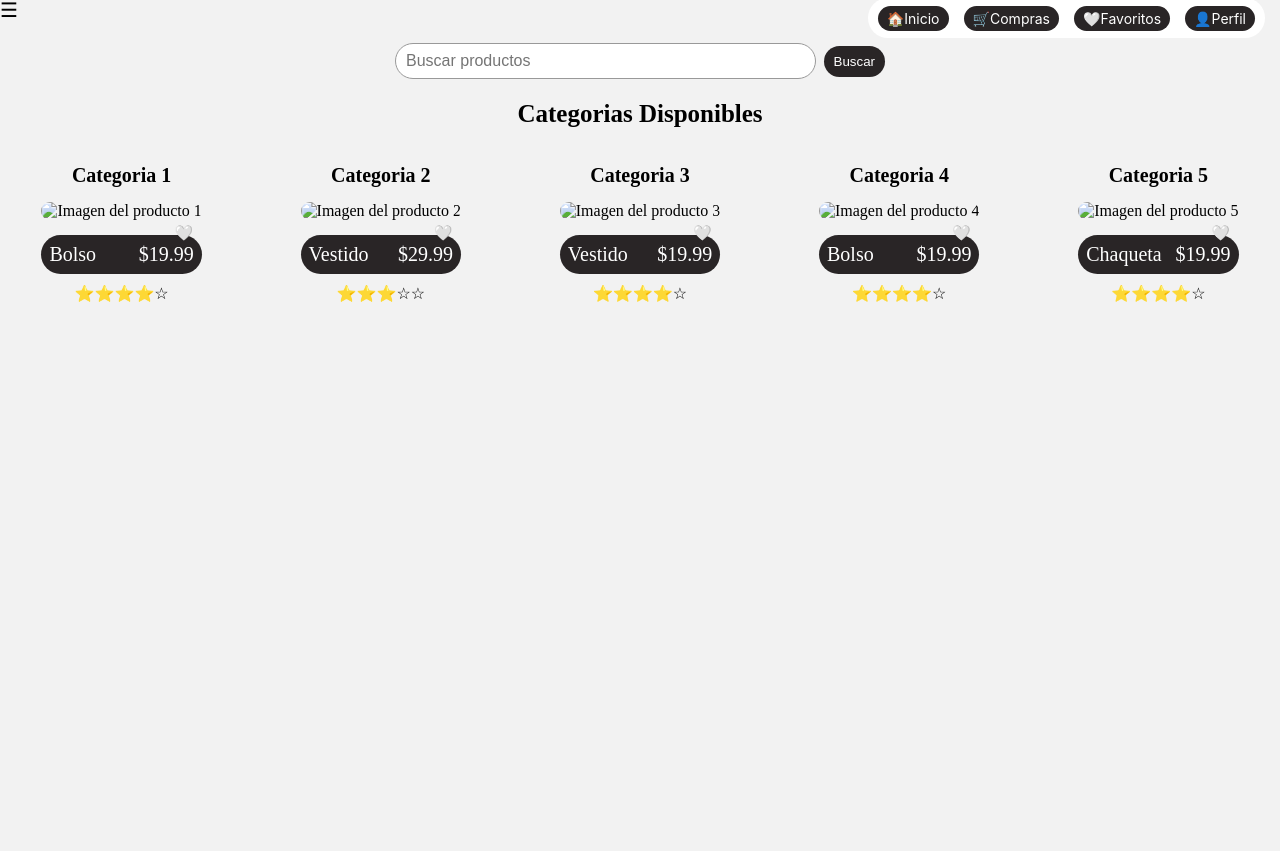
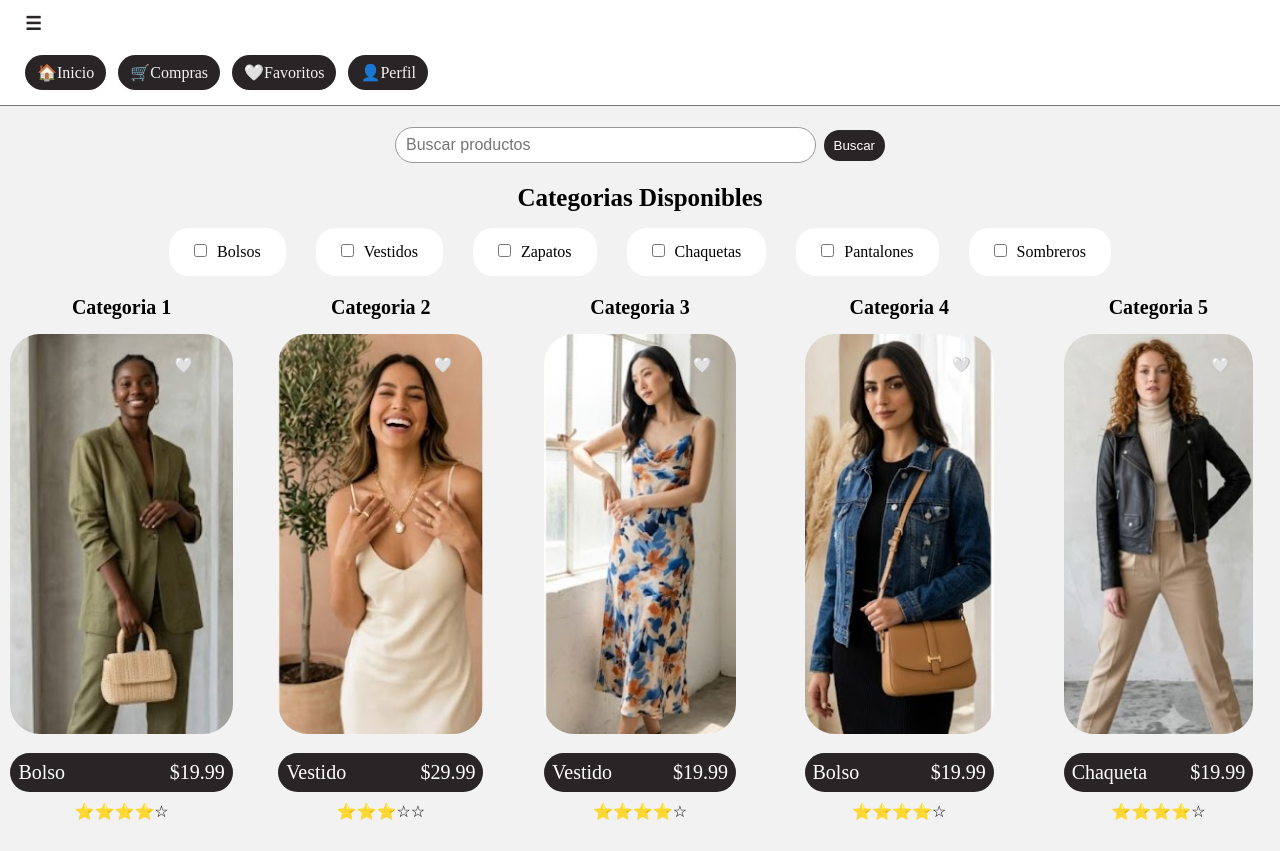
Before and after one commit to marc47/repositorio_store, a plain HTML site: page index.html in a window 1280 px wide. Shown: the part 62-913 px from the top of the page. Before the commit the page ends 800 px from the top, so only its background shows below. Drawn offline with Linux system fonts and the light colour scheme; a web font is replaced by a local one.

Commit message:
fix: adjusting code from main

```diff
--- a/fashion_store/css/checkout.css
+++ b/fashion_store/css/checkout.css
@@ -1,4 +1,4 @@
-@import url("variable.css");
+@import url("./variables.css");
 
 @font-face {
   font-family: 'EncodeSans';
@@ -69,10 +69,13 @@ img {
     border: 2px solid rgba(255, 255, 255, 0.35);
 }
 
+
+
+
 /* Navegación */
 .mobile-menu {
     position: relative;
-    padding: 1rem 1.5rem;
+    padding: 15px 25px;
     background-color: #ffffff;
     border-bottom: 1px solid var(--primary-color-grey, #787676);
 }
@@ -90,12 +93,12 @@ img {
 .burguer {
     font-size: 1.15rem;
     font-weight: 700;
-    color: var(--text-color);
+    color: var(--primary-color);
     cursor: pointer;
 }
 
 .menu {
-    margin-top: 1rem;
+    margin-top: 20px;
     display: flex;
     flex-wrap: wrap;
     gap: 0.75rem;
@@ -111,9 +114,9 @@ img {
 
 .menu a {
     display: inline-block;
-    background: var(--primary-color);
+    background: var(--primary-color, #333);
     color: var(--light-grey, #fafafc );
-    padding: 5px 10px;
+    padding: 8px 12px;
     border-radius: 20px;
     transition: transform 0.2s ease, background-color 0.2s ease;
 }
@@ -354,10 +357,6 @@ img {
         padding: 20px ;
     }
 
-    .menu {
-        flex-direction: column;
-    }
-
     .cart-card {
         grid-template-columns: 1fr;
     }
@@ -367,3 +366,16 @@ img {
         align-items: flex-start;
     }
 }
+
+/*mobile menu*/
+@media (max-width: 600px) {
+    .menu {
+
+    position: fixed;
+    bottom: 2%;
+    flex-direction: row;
+    background-color: #333;
+    border-radius: 18px;
+    opacity: 0.9;
+    }
+}
--- a/fashion_store/css/details.css
+++ b/fashion_store/css/details.css
@@ -1,4 +1,4 @@
-@import url("variables.css");
+@import url("./variables.css");
 
 /*Font encodesans*/
 @font-face {
@@ -25,11 +25,11 @@ ul{
 
 
 /*color del body*/
-body{
-    background-color: var(--light-grey);
-    width: 100%;
-    height: 100%;
+body {
     font-family: "EncodeSans", EncodeSans-Regular;
+    background-color: var(light-grey);
+    color: var(--primary-color, #333);
+    min-height: 100%;
 }
 
 h1{
@@ -44,18 +44,13 @@ h3{
 }
 
 /*header*/
-.header{
-    font-family: "EncodeSans", EncodeSans-Regular;
+.header {
     display: flex;
-    position: relative;
-    width: 100%;
-    height: 60px;
     justify-content: space-between;
-    gap: 40px;
     align-items: center;
-    padding: 15px;
+    padding: 1rem 1.5rem;
     background-color: var(--primary-color, #333);
-    color: var(--white, #fff);
+    color: #ffffff;
 }
 
 .user-picture{
@@ -66,54 +61,60 @@ h3{
 }
 
 /* Menu hamburguesa */
-.mobile-menu input[type="checkbox"] {
-    justify-content:end;
-    position: absolute;
-    top: 15px;
-    right: 15px;
-    width: 30px;
-    height: 30px;
-    opacity: 0;
-    z-index: 100;
+.mobile-menu {
+    position: relative;
+    padding: 15px 25px;
+    background-color: #ffffff;
+    border-bottom: 1px solid var(--primary-color-grey, #787676);
 }
 
-.mobile-menu input[type="checkbox"]:checked ~ .menu {
-    display: block;
+.mobile-menu-toggle {
+    display: flex;
+    align-items: center;
+    justify-content: space-between;
 }
 
-.burguer{
-    font-size: 25px;
-    cursor:pointer;
+.menu-toggle {
+    display: none;
 }
 
-.menu{
-    font-family: "EncodeSans", EncodeSans-Regular;
-    position: absolute;
-    top: 60px;
-    right: 15px;
-    padding: 10px;
-    background-color: var(--primary-color, #333);
-    border-radius: 20px;
-    display: none;
-    list-style-type: none;
-    display: inline-flex;
-    gap: 15px;
-    background-color: var(--white, #fff);
-
+.burguer {
+    font-size: 1.15rem;
+    font-weight: 700;
+    color: var(--primary-color);
+    cursor: pointer;
 }
 
-.mobile-menu a {
-    color: var(--primary-medium, #f0f0f0);
-    background-color: var(--primary-color, #333);
-    font-size: 14px;
-    padding: 4px 9px;
-    border-radius: 20px;
-    text-decoration: none;
+.menu {
+    margin-top: 20px;
+    display: flex;
+    flex-wrap: wrap;
+    gap: 0.75rem;
 }
 
-.mobile-menu a:hover{
-    color: var(--primary-color, #333);
-    background-color: var(--primary-medium, #f0f0f0);
+.menu-toggle:checked ~ .menu {
+    display: flex;
+}
+
+.menu li {
+    list-style: none;
+}
+
+.menu a {
+    text-decoration: none;
+    display: inline-block;
+    background: var(--primary-color, #333);
+    color: var(--light-grey, #fafafc );
+    padding: 8px 12px;
+    border-radius: 20px;
+    transition: transform 0.2s ease, background-color 0.2s ease;
+    z-index: auto;
+}
+
+.menu a:hover {
+    transform: translateY(-1px);
+    background-color: var(--light-grey, #A3A1A2);
+    color: #333;
 }
 
 /* Responsive rules for menu display */
@@ -240,3 +241,15 @@ main {
         grid-template-columns: 1fr;
     }
 }
+
+@media (max-width: 600px) {
+    .menu {
+
+    position: fixed;
+    bottom: 2%;
+    flex-direction: row;
+    background-color: #333;
+    border-radius: 18px;
+    opacity: 0.9;
+    }
+}
--- a/fashion_store/css/styles.css
+++ b/fashion_store/css/styles.css
@@ -57,56 +57,63 @@ body{
 }
 
 /* Menu hamburguesa */
-.mobile-menu input[type="checkbox"] {
-    justify-content:end;
-    position: absolute;
-    top: 15px;
-    right: 15px;
-    width: 30px;
-    height: 30px;
-    opacity: 0;
-    z-index: 100;
+
+.mobile-menu {
+    position: relative;
+    padding: 15px 25px;
+    background-color: #ffffff;
+    border-bottom: 1px solid var(--primary-color-grey, #787676);
 }
 
-.mobile-menu input[type="checkbox"]:checked ~ .menu {
+.mobile-menu-toggle {
+    display: flex;
+    align-items: center;
+    justify-content: space-between;
+}
+
+.menu-toggle {
     display: none;
 }
 
-.burguer{
-    font-size: 20px;
-    cursor:pointer;
+.burguer {
+    font-size: 1.15rem;
+    font-weight: 700;
+    color: var(--primary-color);
+    cursor: pointer;
 }
 
-.menu{
-    font-family: var(--font-family, apple-system, BlinkMacSystemFont, "Segoe UI", Roboto, "Helvetica Neue", Arial, sans-serif);
-    position: absolute;
-    top: 60px;
-    right: 15px;
-    padding: 10px;
-    background-color: var(--primary-color, #333);
-    border-radius: 20px;
-    display: none;
-    list-style-type: none;
-    display: inline-flex;
-    gap: 15px;
-    background-color: var(--white, #fff);
-
+.menu {
+    margin-top: 20px;
+    display: flex;
+    flex-wrap: wrap;
+    gap: 0.75rem;
 }
 
-.mobile-menu a {
-    color: var(--white, #fff);
-    background-color: var(--primary-color, #333);
-    font-size: 14px;
-    padding: 4px 9px;
-    border-radius: 20px;
-    text-decoration: none;
-
+.menu-toggle:checked ~ .menu {
+    display: flex;
 }
 
-.mobile-menu a:hover{
-    color: var(--primary-color, #333);
-    background-color: var(--primary-medium, #f0f0f0);
+.menu li {
+    list-style: none;
 }
+
+.menu a {
+    text-decoration: none;
+    display: inline-block;
+    background: var(--primary-color, #333);
+    color: var(--light-grey, #fafafc );
+    padding: 8px 12px;
+    border-radius: 20px;
+    transition: transform 0.2s ease, background-color 0.2s ease;
+    z-index: auto;
+}
+
+.menu a:hover {
+    transform: translateY(-1px);
+    background-color: var(--light-grey, #A3A1A2);
+    color: #333;
+}
+
 
 
 /* Estilos para la barra de búsqueda */
@@ -140,6 +147,30 @@ body{
 }
 
 .search-bar button:active{opacity:0.5}
+
+/*Figure categories*/
+
+.category-container{
+    display: flex;
+    gap: 30px;
+    justify-content: center;
+}
+
+.category-div{
+    background-color: #fff;
+    padding: 15px 25px;
+    border-radius: 20px;
+}
+
+.category-div:hover{
+    transform: var(--dark-grey);
+    color: #fff;
+    background-color: var(--primary-color);
+}
+
+.selector{
+    margin-right: 10px;
+}
 
 /*seccion de categorias*/
 
@@ -253,6 +284,7 @@ body{
 /* Responsive rules for store */
 
 @media (max-width: 850px) {
+    .category-container,
     .container {
         display: grid;
         grid-template-columns: repeat(4, minmax(180px, 1fr));
@@ -262,6 +294,7 @@ body{
 }
 
 @media (max-width: 700px) {
+    .category-container,
     .container {
         display: grid;
         grid-template-columns: repeat(3, minmax(180px, 1fr));
@@ -272,22 +305,28 @@ body{
 }
 
 @media (max-width: 608px) {
+    .category-container,
     .container {
-         display: grid;
+        display: grid;
         grid-template-columns: repeat(2, minmax(180px, 1fr));
         background-color: var(--white, );
         padding: 20px 0;
 
     }
+
 }
 
 /* Responsive rules for menu display */
 
-/*mobile*/
-@media (max-width: 508px) {
+
+/*mobile menu*/
+@media (max-width: 600px) {
     .menu {
-        display:grid;
-        position:initial;
-        gap: 20px;
+    position: fixed;
+    bottom: 2%;
+    flex-direction: row;
+    background-color: #333;
+    border-radius: 18px;
+    opacity: 0.9;
     }
 }
--- a/index.html
+++ b/index.html
@@ -13,7 +13,7 @@
 <header class="header">
     <!--saludo de bienvenida personalizado-->
     <h3 class="welcome-message">Bienvenido a Fashion Store Usuario</h3>
-    <img src="./storage/img/userIcon.webp" alt="user-pic" class="user-picture">
+    <img src="./fashion_store/storage/img/userIcon.webp" alt="user-pic" class="user-picture">
 </header>
     <!--Menu movil con "Inicio", "carrito de compras", "favoritos", "perfil"-->
 
@@ -22,12 +22,12 @@
             <input type="checkbox" id="menu-toggle" class="menu-toggle">
             <label for="menu-toggle" class="burguer">☰</label>
         </div>
-            <ul class="menu">
-                <li><a href="./index.html">🏠Inicio</a></li>
-                <li><a href="./views/checkout.html">🛒Compras</a></li>
-                <li><a href="./views/details.html">🤍Favoritos</a></li>
-                <li><a href="#perfil">👤Perfil</a></li>
-            </ul>
+        <ul class="menu">
+            <li><a href="./index.html">🏠Inicio</a></li>
+            <li><a href="./fashion_store/views/checkout.html">🛒Compras</a></li>
+            <li><a href="./fashion_store/views/details.html">🤍Favoritos</a></li>
+            <li><a href="#perfil">👤Perfil</a></li>
+        </ul>
     </nav>
 
 <body>
@@ -38,6 +38,15 @@
     </form>
         <!--categorias disponibles-->
         <h1 class="categories-title">Categorias Disponibles</h1>
+        <figure class="category-container">
+            <div class="category-div"><input type="checkbox" class="selector">Bolsos</div>
+            <div class="category-div"><input type="checkbox" class="selector">Vestidos</div>
+            <div class="category-div"><input type="checkbox" class="selector">Zapatos</div>
+            <div class="category-div"><input type="checkbox" class="selector">Chaquetas</div>
+            <div class="category-div"><input type="checkbox" class="selector">Pantalones</div>
+            <div class="category-div"><input type="checkbox" class="selector">Sombreros</div>
+        </figure>
+
         <section class="container" aria-label="Categorias-disponibles">
             <!--Articulo1-->
             <article class="contenedor-de-categoria">
@@ -45,7 +54,7 @@
                     <!--tarjetas de productos-->
                     <div class="product-card">
                         <h2 class="product-title">Categoria 1</h2>
-                            <img src="./storage/img/product1.jpg" alt="Imagen del producto 1" class="product-image"></button><br>
+                            <img src="./fashion_store/storage/img/product1.jpg" alt="Imagen del producto 1" class="product-image"></button><br>
                                 <input type="checkbox" id="add-to-favorites" class="favorites-toggle">
                                     <label for="add-to-favorites" class="favoritos">🤍</label>
                             <div class="product-info">
@@ -62,7 +71,7 @@
                     <!--tarjetas de productos-->
                     <div class="product-card">
                         <h2 class="product-title">Categoria 2</h2>
-                            <img src="./storage/img/product2.jpg" alt="Imagen del producto 2" class="product-image"></button><br>
+                            <img src="./fashion_store/storage/img/product2.jpg" alt="Imagen del producto 2" class="product-image"></button><br>
                                 <input type="checkbox" id="add-to-favorites" class="favorites-toggle">
                                     <label for="add-to-favorites" class="favoritos">🤍</label>
                             <div class="product-info">
@@ -79,7 +88,7 @@
                     <!--tarjetas de productos-->
                     <div class="product-card">
                 <h2 class="product-title">Categoria 3</h2>
-                <img src="./storage/img/product3.jpg" alt="Imagen del producto 3" class="product-image"></button>
+                <img src="./fashion_store/storage/img/product3.jpg" alt="Imagen del producto 3" class="product-image"></button>
                                 <input type="checkbox" id="add-to-favorites" class="favorites-toggle">
                                     <label for="add-to-favorites" class="favoritos">🤍</label>
                             <div class="product-info">
@@ -96,7 +105,7 @@
                     <!--tarjetas de productos-->
                     <div class="product-card">
                 <h2 class="product-title">Categoria 4</h2>
-                <img src="./storage/img/product4.jpg" alt="Imagen del producto 4" class="product-image"></button>
+                <img src="./fashion_store/storage/img/product4.jpg" alt="Imagen del producto 4" class="product-image"></button>
                                 <input type="checkbox" id="add-to-favorites" class="favorites-toggle">
                                     <label for="add-to-favorites" class="favoritos">🤍</label>
                             <div class="product-info">
@@ -113,7 +122,7 @@
                     <!--tarjetas de productos-->
                     <div class="product-card">
                 <h2 class="product-title">Categoria 5</h2>
-                <img src="./storage/img/product5.jpg" alt="Imagen del producto 5" class="product-image"></button>
+                <img src="./fashion_store/storage/img/product5.jpg" alt="Imagen del producto 5" class="product-image"></button>
                                 <input type="checkbox" id="add-to-favorites" class="favorites-toggle">
                                     <label for="add-to-favorites" class="favoritos">🤍</label>
                             <div class="product-info">
```
Also changed, not shown: fashion_store/views/checkout.html (+2 -0 lines), fashion_store/views/details.html (+8 -8 lines).
